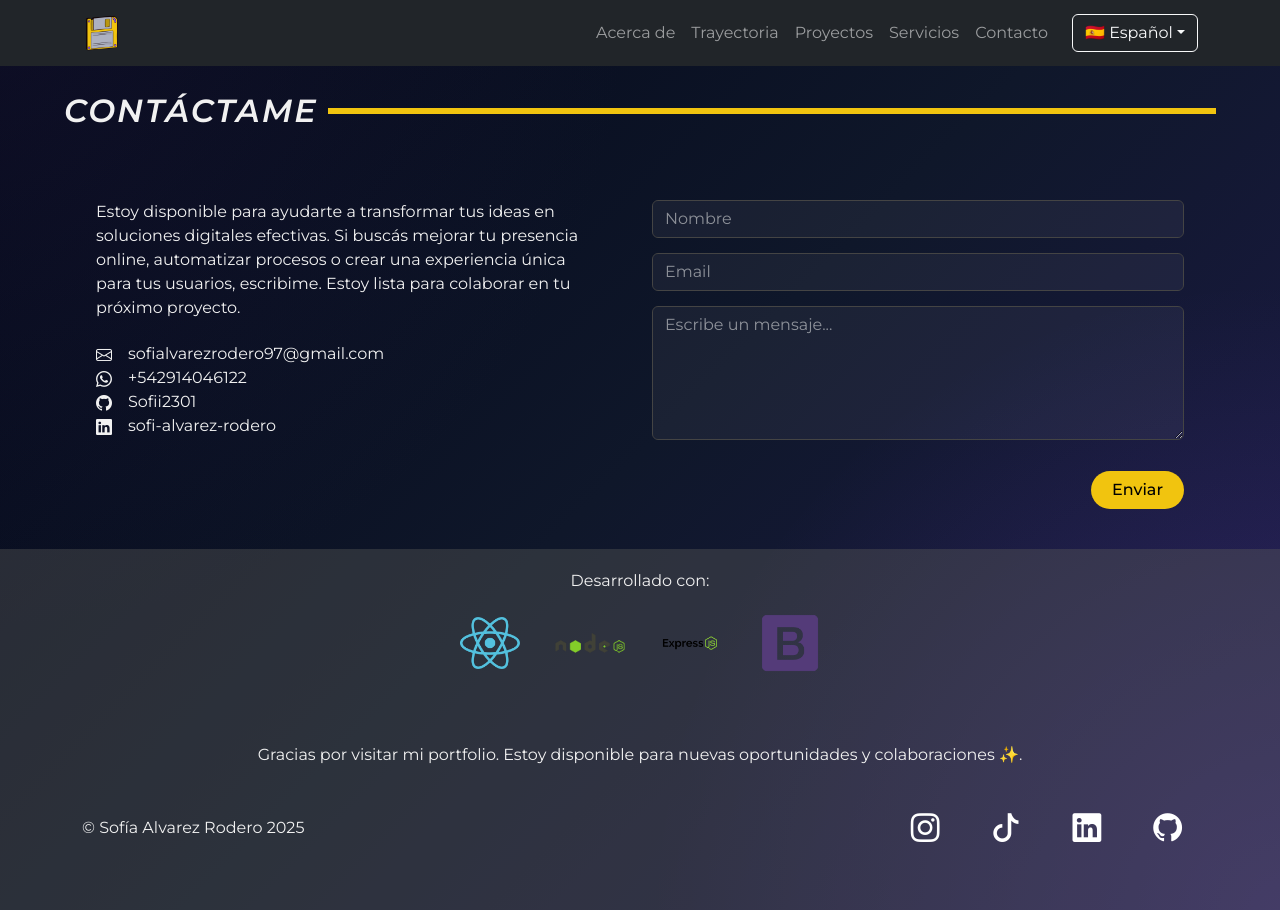
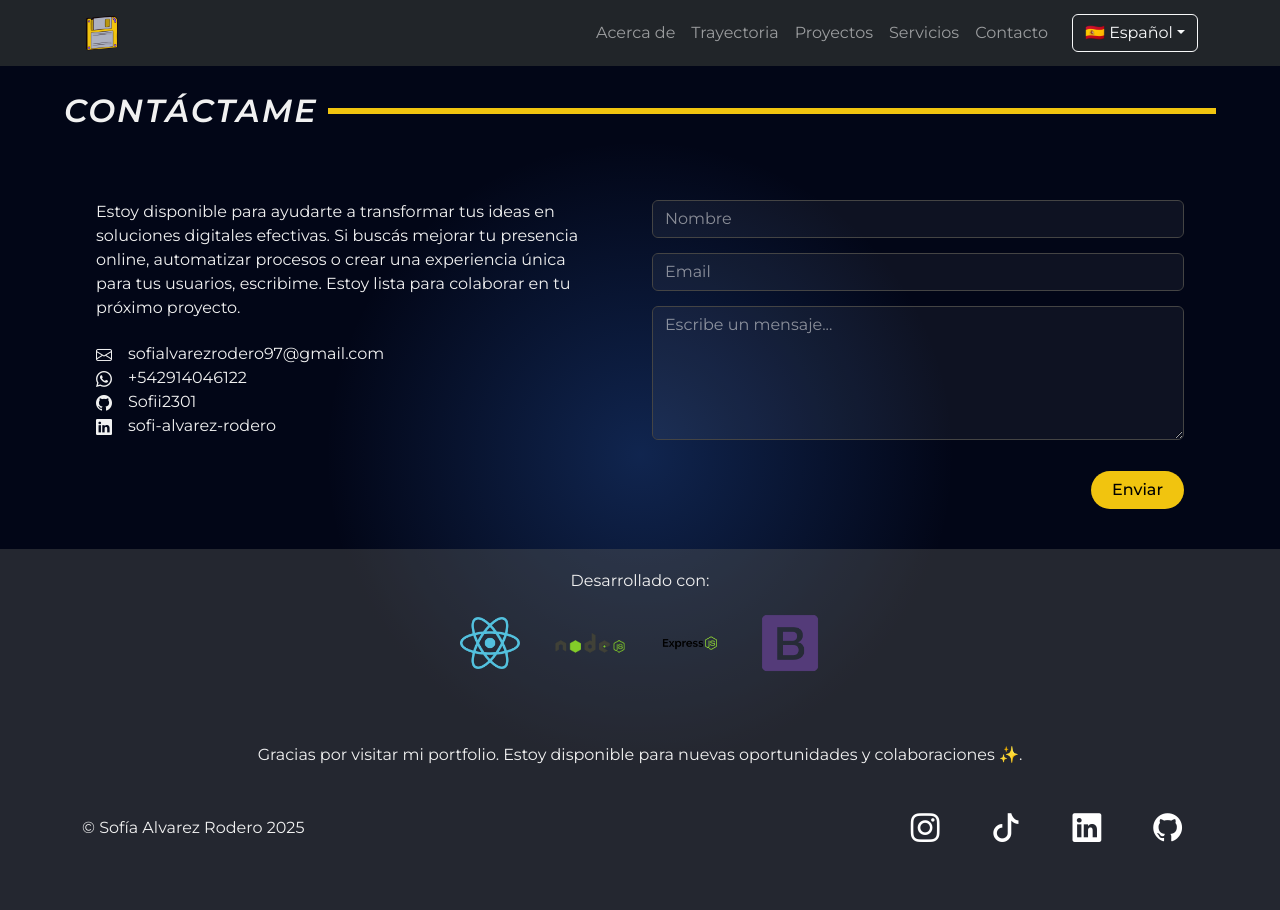
Before and after one commit to Sofii2301/my-portfolio-frontend, a React (Vite) app: page /contact in a window 1280 px wide. Built offline with nearby package versions, Linux system fonts and the light colour scheme.

Commit message:
update layout-container

```diff
--- a/src/layouts/mainLayout.css
+++ b/src/layouts/mainLayout.css
@@ -5,21 +5,18 @@
     display: flex;
     flex-direction: column;
     overflow: hidden;
-    background: radial-gradient(
-        circle at top left,
-        rgba(48, 36, 78, 0.25),
-        transparent 40%
-    ),
+    background:
         radial-gradient(
-        circle at bottom right,
-        rgba(139, 92, 246, 0.2),
+            circle at center,
+            rgba(59, 130, 246, 0.25),
             transparent 40%
         ),
         linear-gradient(
-        135deg,
+            to right,
             #020617,
-        #0f172a,
-        #1e1b4b
+            #020617 30%,
+            #020617 70%,
+            #020617
         );
 }
 
```
Lines whose indentation alone changed are shown as unchanged.
